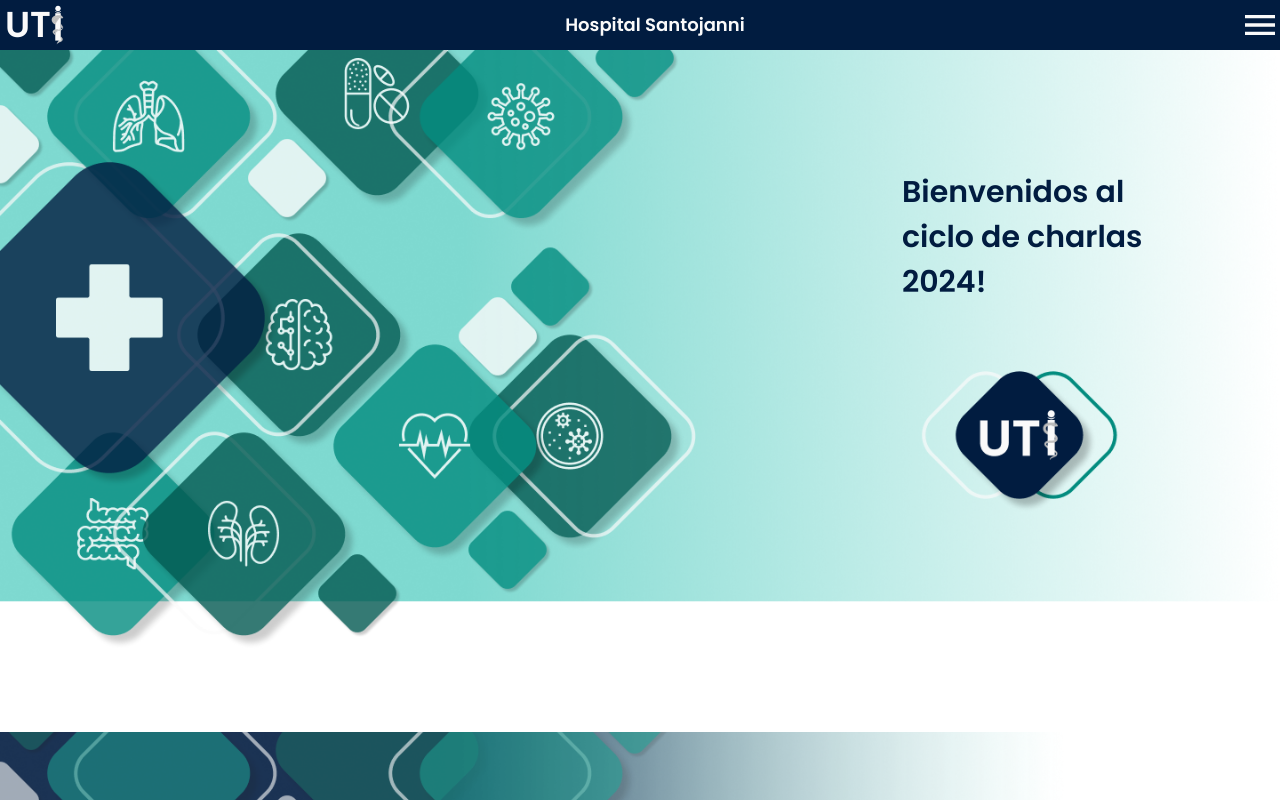
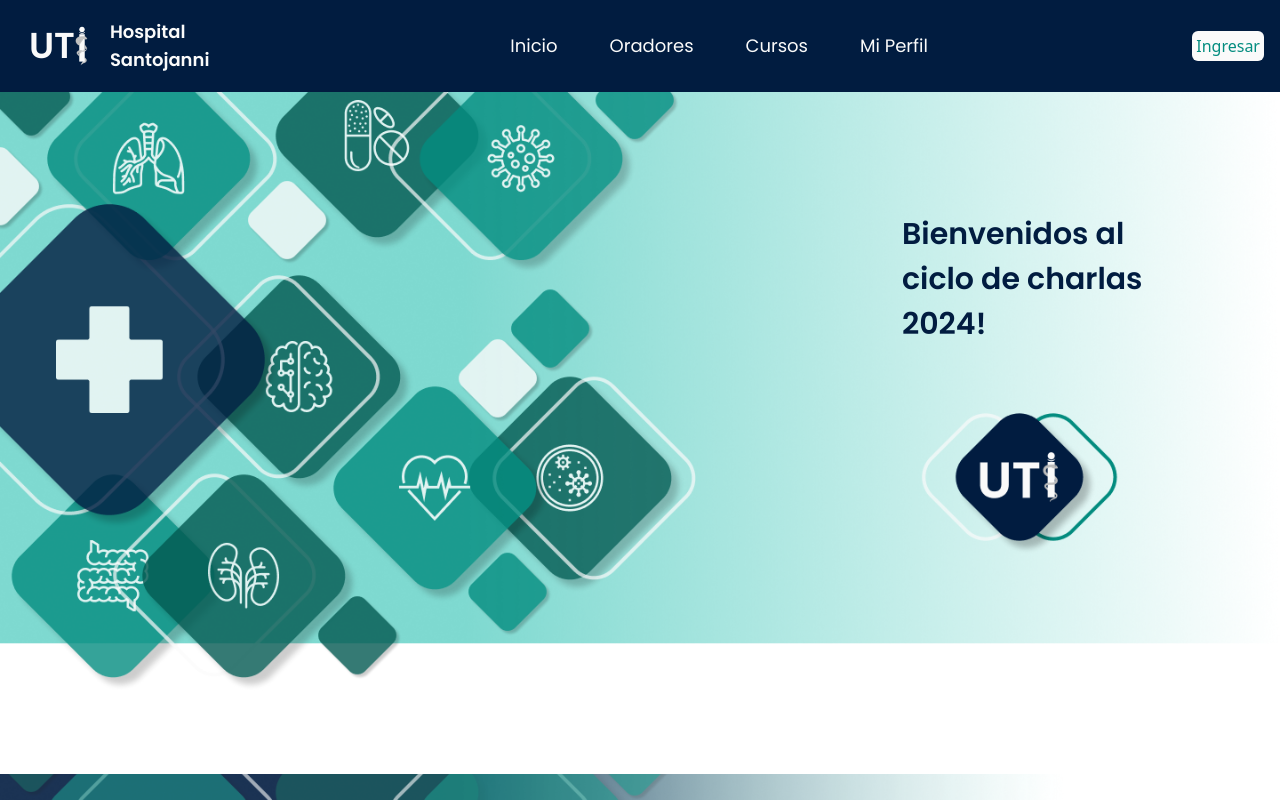
Before and after one commit to jnardi86/santojanniUTI, a React (Vite) app: page / in a window 1280 px wide. Shown: the top 800 px of the page. Built offline with nearby package versions, Linux system fonts and the light colour scheme.

Commit message:
Building navbar

```diff
--- a/package.json
+++ b/package.json
@@ -13,7 +13,8 @@
     "firebase": "^10.8.1",
     "react": "^18.2.0",
     "react-dom": "^18.2.0",
-    "react-router-dom": "^6.22.3"
+    "react-router-dom": "^6.22.3",
+    "sweetalert2": "^11.10.7"
   },
   "devDependencies": {
     "@types/react": "^18.2.64",
--- /dev/null
+++ b/src/components/navbar/components/NavbarDesktop.jsx
@@ -0,0 +1,31 @@
+import React from 'react'
+import Login from './Login'
+import Logo from './Logo'
+
+const NavbarDesktop = () => {
+    return (
+        <div className='navBarDesktop-Container w-full px-2 laptop1:px-4 text-White bg-Blue flex justify-between'>
+            <div className='flex gap-1 laptop1:gap-2'>
+                <div className=' pl-2 laptop1:p-2 content-center'>
+                <Logo />
+                </div>
+                <div className='w-32 laptop1:w-36 content-center'>
+                    <h1 className='text-White font-poppins text-sm font-semiBold laptop1:text-lg'>Hospital Santojanni</h1>
+                </div>
+            </div>
+            <div>
+                <ul className="w-full h-auto flex gap-2 py-6 bg-Blue text-White font-poppins text-center text-base laptop1:text-lg laptop1:gap-5">
+                    <li className='py-2 px-4 cursor-pointer hover:text-Cyan'>Inicio</li>
+                    <li className='py-2 px-4 cursor-pointer hover:text-Cyan'>Oradores</li>
+                    <li className='py-2 px-4 cursor-pointer hover:text-Cyan'>Cursos</li>
+                    <li className='py-2 px-4 cursor-pointer hover:text-Cyan'>Mi Perfil</li>
+                </ul>
+            </div>
+            <div className=' pl-2 content-center'>
+                <Login />
+            </div>
+        </div>
+    )
+}
+
+export default NavbarDesktop
--- a/src/components/navbar/components/NavbarMobile.jsx
+++ b/src/components/navbar/components/NavbarMobile.jsx
@@ -13,19 +13,15 @@
 
     useEffect(() => {
         const body = document.body;
-        if (isOpen) {
-            // Deshabilitar el desplazamiento cuando el menú está abierto
-            body.style.overflow = 'hidden';
-        } else {
-            // Habilitar el desplazamiento cuando el menú está cerrado
-            body.style.overflow = 'visible';
-        }
+
+        isOpen ? body.style.overflow = 'hidden' : body.style.overflow = 'visible';
+
     }, [isOpen]);
 
 
 
     return (
-        <div className='navBarMobile-Container w-full bg-Blue flex justify-between sticky top-0 z-50'>
+        <div className='navBarMobile-Container py-4 px-2 w-full bg-Blue flex justify-between sticky top-0 z-50'>
             <div className=''>
                 <Logo/>
             </div>
@@ -37,15 +33,13 @@
                     isOpen ? <HamburguerClose /> : <Hamburger />
                 }
             </div>
-            <ul className={`w-full h-auto py-6 bg-Blue text-White font-poppins text-center text-xl z-[-1] absolute transition-opacity duration-700 ease-in-out ${isOpen ? 'top-12 h-screen opacity-95' : 'top-[-490px] opacity-0'}`}>
-                <li className='py-3'>Nosotros</li>
+            <ul className={`w-full h-auto py-6 bg-Blue text-White font-poppins text-center text-xl z-[-1] absolute left-0 transition-opacity duration-700 ease-in-out ${isOpen ? 'top-12 h-screen opacity-95' : 'top-[-490px] opacity-0'}`}>
+                <li className='py-3'>Inicio</li>
                 <li className='py-3'>Oradores</li>
                 <li className='py-3'>Cursos</li>
                 <li className='py-3'>Mi Perfil</li>
                 <li className='mt-3'><Login/></li>
             </ul>
-
-
         </div>
     )
 }
--- a/src/components/navbar/view/NavbarView.jsx
+++ b/src/components/navbar/view/NavbarView.jsx
@@ -2,16 +2,20 @@
 import Logo from '../components/Logo'
 import Login from '../components/Login'
 import NavbarMobile from '../components/NavbarMobile'
+import { useModulos } from '../../../hooks/useModulos'
+import NavbarDesktop from '../components/NavbarDesktop'
 
 const NavbarView = () => {
 
+  const { desktopView } = useModulos()
+
   return (
-    // <div
-    //   className="navBarcontainer max-w-[1440px]  bg-Blue py-3 px-2 flex justify-between items-center">
-    //   <Logo />
-    //   <Login />
-    // </div>
-    <NavbarMobile/>
+    <div>
+      {
+        (desktopView) ? <NavbarDesktop/> : <NavbarMobile/>
+      }
+    </div>
+
   )
 }
 
--- a/src/pages/login/components/SignupForm.jsx
+++ b/src/pages/login/components/SignupForm.jsx
@@ -3,6 +3,7 @@
 import { useAuth } from "../../../auth/hooks/useAuth";
 import CustomButton from "../../../components/customComponents/CustomButton";
 import { createDocument, setDocument, COLECTIONS } from "../../../core/db/firestore.db";
+
 
 const SignupForm = ({ setShowLogin }) => {
 
@@ -40,6 +41,7 @@
       navigate("/login", { replace: true });
     }
 
+
     setShowLogin(true);
 
 
```
Also changed, not shown: 1 other file (tests, documents, lock files or other folders).
